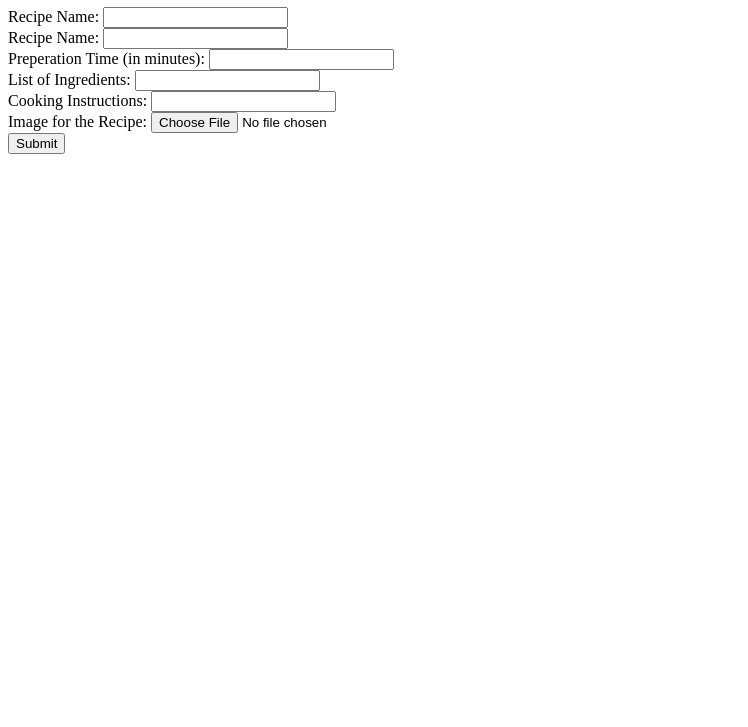
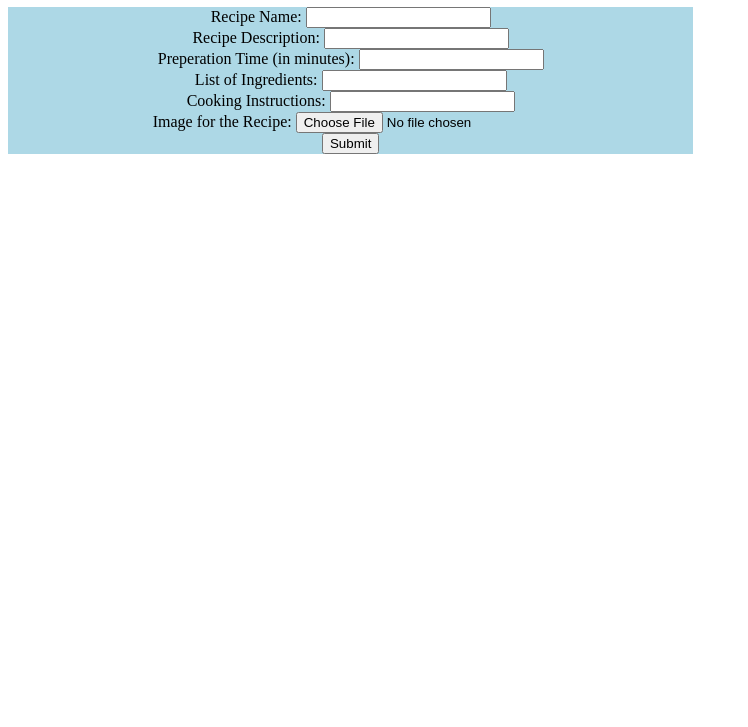
Before and after one commit to GU-Web-Dev-2024/group-challenge-2-team-05, a plain HTML site: page index.html in a window 1280 px wide. Shown: the part 73-800 px from the top of the page, without its empty margins (0-748 px from the left). Drawn offline with Linux system fonts and the light colour scheme.

Commit message:
grid layout

```diff
--- a/index.html
+++ b/index.html
@@ -9,18 +9,29 @@
             display: flex;
             flex-direction: column;
         }
+        #grid-container {
+            display:grid;
+            grid-template-columns: auto auto auto;
+        }
+        #grid-container > div{
+            text-align:center;
+            background: lightblue;
+            border: 3px white;
+            padding:20x;
+        }
     </style>
 </head>
 <body>
     <h1>Recipe Submission Form</h1>
     <form method="get" action="https://gu-web-dev-2024.github.io/fake-form-submission/submission.html">
+        <div id="grid-container">
         <div id="box">
         <div>
             <label for="recipe-name">Recipe Name: </label>
             <input type="text" name="recipe-name" id="recipe-name">
         </div>
         <div>
-            <label for="recipe-description">Recipe Name: </label>
+            <label for="recipe-description">Recipe Description: </label>
             <input type="text" name="recipe-description" id="recipe-description">
         </div>
         <div>
@@ -42,7 +53,8 @@
         <div>
             <input type="submit" value="Submit">
         </div>
-    </div>
+        </div>
+        </div>
     </form>
 </body>
 </html>
```
